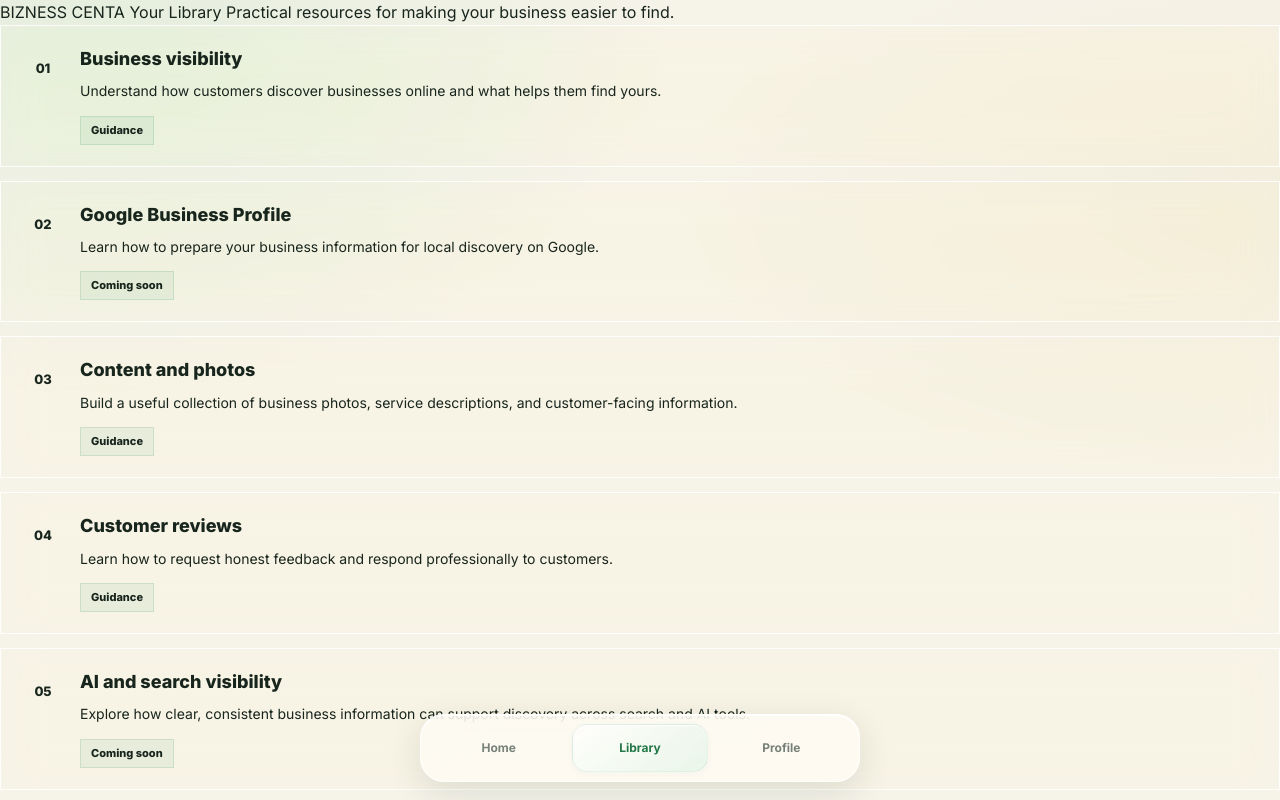
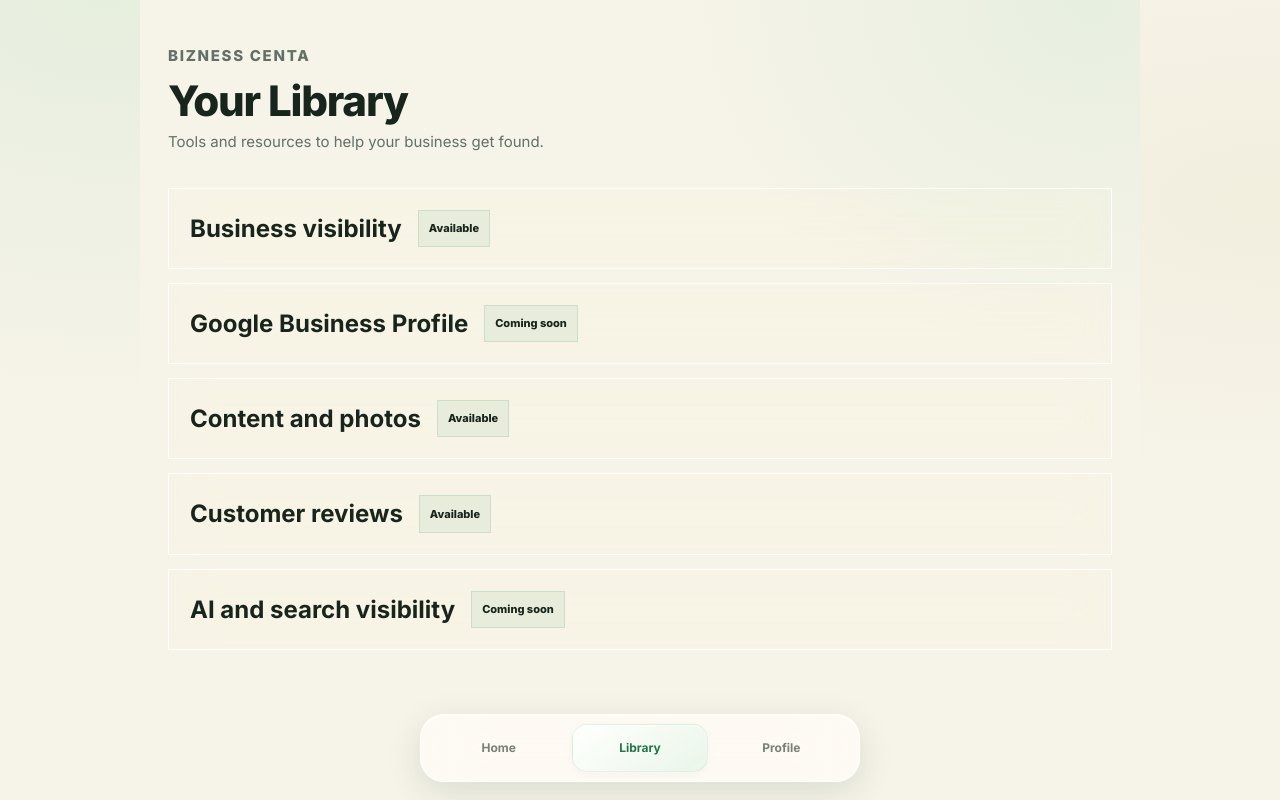
Before and after one commit to AfroDegen/BiznessCenta-Frontend, a React (Vite) app: page /library in a window 1280 px wide. Built offline with nearby package versions, Linux system fonts and the light colour scheme; no server answers.

Commit message:
Update Library.jsx

```diff
--- a/src/pages/Library.jsx
+++ b/src/pages/Library.jsx
@@ -1,61 +1,34 @@
+
 import { NavLink } from "react-router-dom";
 
 const resources = [
-{
-number: "01",
-title: "Business visibility",
-description:
-"Understand how customers discover businesses online and what helps them find yours.",
-status: "Guidance",
-},
-{
-number: "02",
-title: "Google Business Profile",
-description:
-"Learn how to prepare your business information for local discovery on Google.",
-status: "Coming soon",
-},
-{
-number: "03",
-title: "Content and photos",
-description:
-"Build a useful collection of business photos, service descriptions, and customer-facing information.",
-status: "Guidance",
-},
-{
-number: "04",
-title: "Customer reviews",
-description:
-"Learn how to request honest feedback and respond professionally to customers.",
-status: "Guidance",
-},
-{
-number: "05",
-title: "AI and search visibility",
-description:
-"Explore how clear, consistent business information can support discovery across search and AI tools.",
-status: "Coming soon",
-},
+  { title: "Business visibility", status: "Available" },
+  { title: "Google Business Profile", status: "Coming soon" },
+  { title: "Content and photos", status: "Available" },
+  { title: "Customer reviews", status: "Available" },
+  { title: "AI and search visibility", status: "Coming soon" },
 ];
 
 export default function Library() {
   return (
-<main>
-BIZNESS CENTA
-Your Library
-Practical resources for making your business easier to find.
-  <section className="bc-resource-list" aria-label="Business resources">
+    <main className="dashboard-page">
+      <header className="dashboard-header">
+        <p className="bc-eyebrow">BIZNESS CENTA</p>
+        <h1>Your Library</h1>
+        <p>Tools and resources to help your business get found.</p>
+      </header>
+
+      <section className="bc-resource-list" aria-label="Resources">
         {resources.map((resource) => (
-      <article className="bc-resource-card" key={resource.number}>
-        <span className="bc-resource-number">{resource.number}</span>
-        <div className="bc-resource-content">
+          <article className="bc-resource-card" key={resource.title}>
             <h2>{resource.title}</h2>
-          <p>{resource.description}</p>
-          <span className="bc-resource-status">{resource.status}</span>
-        </div>
+            <span className="bc-resource-status">
+              {resource.status}
+            </span>
           </article>
         ))}
       </section>
+
       <nav className="bottom-nav" aria-label="Main navigation">
         <NavLink
           to="/dashboard"
@@ -65,6 +38,7 @@ Practical resources for making your business easier to find.
         >
           Home
         </NavLink>
+
         <NavLink
           to="/library"
           className={({ isActive }) =>
@@ -73,6 +47,7 @@ Practical resources for making your business easier to find.
         >
           Library
         </NavLink>
+
         <NavLink
           to="/profile"
           className={({ isActive }) =>
@@ -83,6 +58,5 @@ Practical resources for making your business easier to find.
         </NavLink>
       </nav>
     </main>
-
   );
 }
```
Lines whose indentation alone changed are shown as unchanged.
